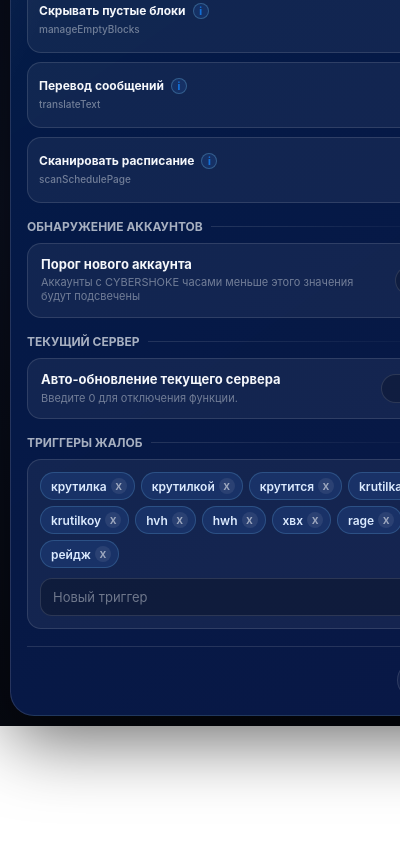
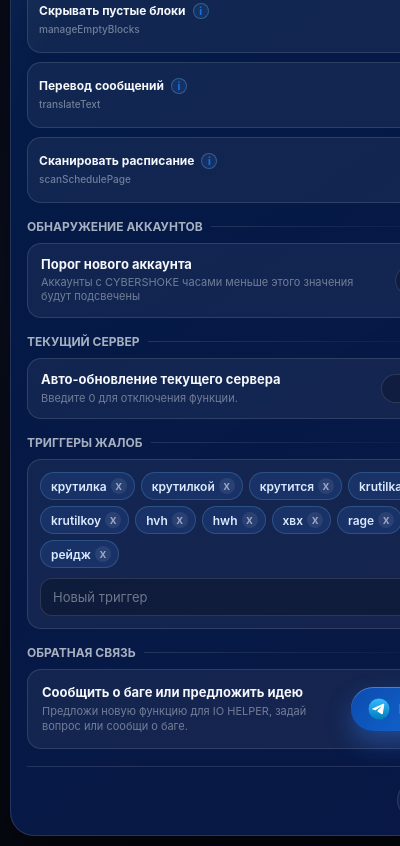
Before and after one commit to K4NT1K/IoHelper, a browser extension: page popup.html in a window 400 px wide. Shown: the part 557-1403 px from the top of the page. Before the commit the page ends 1283 px from the top, so only its background shows below. Drawn offline with Linux system fonts and the light colour scheme; no server answers.

Commit message:
feat: add popup feedback button

```diff
--- a/popup.css
+++ b/popup.css
@@ -685,6 +685,7 @@ h1 {
 
 .popup-shell::-webkit-scrollbar {
     width: 6px;
+    display: none
 }
 
 .popup-shell::-webkit-scrollbar-track {
@@ -694,6 +695,92 @@ h1 {
 .popup-shell::-webkit-scrollbar-thumb {
     background: rgba(255, 255, 255, 0.18);
     border-radius: 999px;
+}
+
+.feedback-card {
+    display: flex;
+    align-items: center;
+    justify-content: space-between;
+    gap: 16px;
+    padding: 14px;
+    border: 1px solid var(--stroke);
+    border-radius: var(--radius-md);
+    background: var(--glass-soft);
+    transition: var(--spring);
+}
+
+.feedback-card:hover {
+    background: var(--glass-hover);
+    border-color: var(--stroke-strong);
+}
+
+.feedback-text {
+    display: flex;
+    flex-direction: column;
+    gap: 4px;
+}
+
+.feedback-text strong {
+    font-size: 13px;
+    font-weight: 700;
+}
+
+.feedback-text small {
+    color: var(--muted);
+    line-height: 1.35;
+    font-size: 11px;
+}
+
+.telegram-btn {
+    display: flex;
+    align-items: center;
+    gap: 8px;
+    flex-shrink: 0;
+
+    padding: 10px 16px;
+
+    border-radius: 999px;
+
+    color: white;
+
+    cursor: pointer;
+
+    background: linear-gradient(135deg, var(--blue), var(--blue-2));
+
+    box-shadow:
+            0 12px 24px var(--blue-glow),
+            inset 0 1px 0 rgba(255,255,255,.25);
+
+    transition: var(--spring);
+}
+
+.telegram-btn:hover {
+    transform: scale(1.05);
+    transition: 0.3s;
+    box-shadow:
+            0 18px 30px var(--blue-glow),
+            inset 0 1px 0 rgba(255,255,255,.3);
+}
+
+.telegram-btn:active {
+    transform: scale(.97);
+}
+
+.telegram-btn svg {
+    width: 20px;
+    height: 20px;
+}
+
+.telegram-btn span {
+    font-size: 13px;
+    font-weight: 700;
+}
+
+.telegram-icon svg {
+    width: 24px;
+    height: 24px;
+    display: block;
+    color: white;
 }
 
 @media (max-width: 420px) {
--- a/popup.html
+++ b/popup.html
@@ -86,6 +86,24 @@
         </div>
     </section>
 
+    <section class="settings-section">
+        <div class="section-title">Обратная связь</div>
+
+        <div class="feedback-card">
+            <div class="feedback-text">
+                <strong>Сообщить о баге или предложить идею</strong>
+                <small>
+                    Предложи новую функцию для IO HELPER, задай вопрос или сообщи о баге.
+                </small>
+            </div>
+
+            <button id="telegramBtn" class="telegram-btn">
+                <span class="telegram-icon"></span>
+                <span>Написать</span>
+            </button>
+        </div>
+    </section>
+
     <div class="footer-actions">
         <span class="toast" id="toastMsg"></span>
         <button class="btn-reset" id="resetDefaultsBtn">Сбросить</button>
--- a/popup.js
+++ b/popup.js
@@ -288,5 +288,23 @@ resetBtn.addEventListener("click", () => {
     showToast("Настройки сброшены");
 });
 
-// ---------- ИНИЦИАЛИЗАЦИЯ ----------
-document.addEventListener('DOMContentLoaded', loadSettings);
+
+document.addEventListener("DOMContentLoaded", async() => {
+
+    await loadSettings();
+
+    const icons = await (
+        await fetch(chrome.runtime.getURL("icons/icons.json"))
+    ).json();
+
+    document.querySelector(".telegram-icon").innerHTML = icons.telegram;
+
+    document
+        .getElementById("telegramBtn")
+        .addEventListener("click", () => {
+            chrome.tabs.create({
+                url: "https://t.me/K4NT1K?text=Привет!%20Есть%20идея%20для%20IO%20HELPER.%20Суть:%20"
+            });
+        });
+
+});
```
